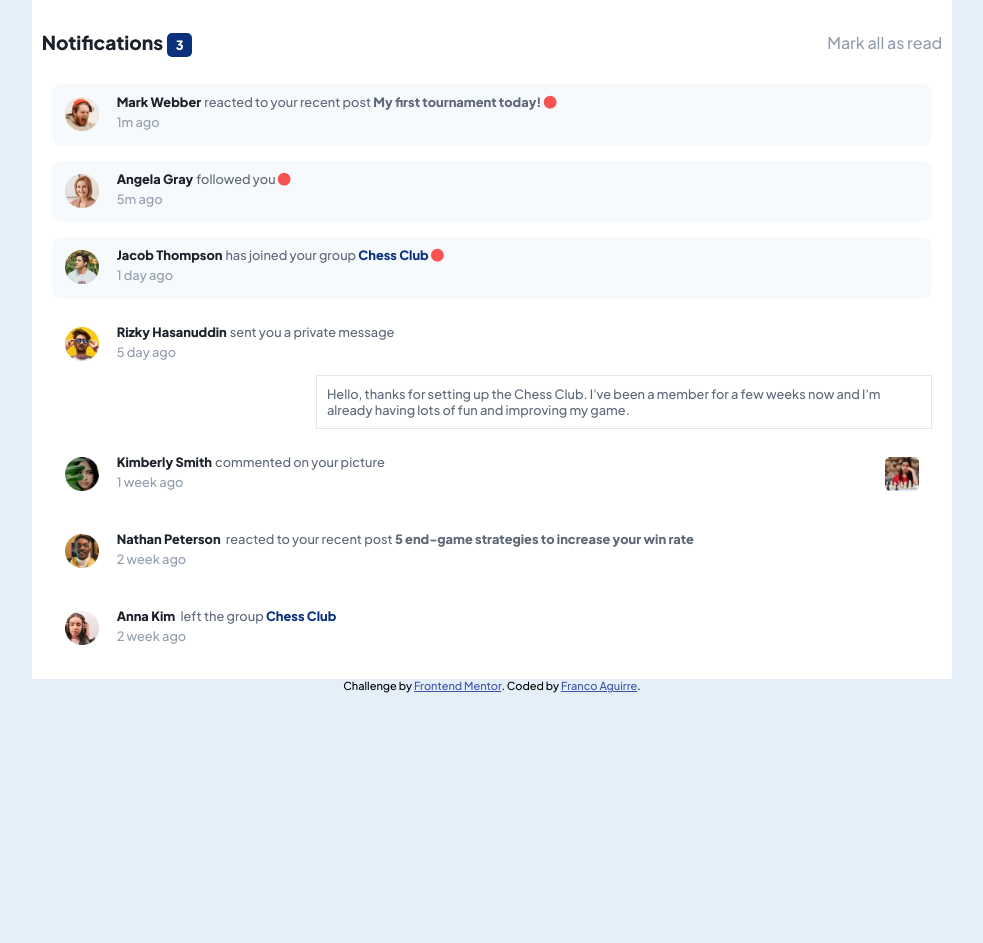
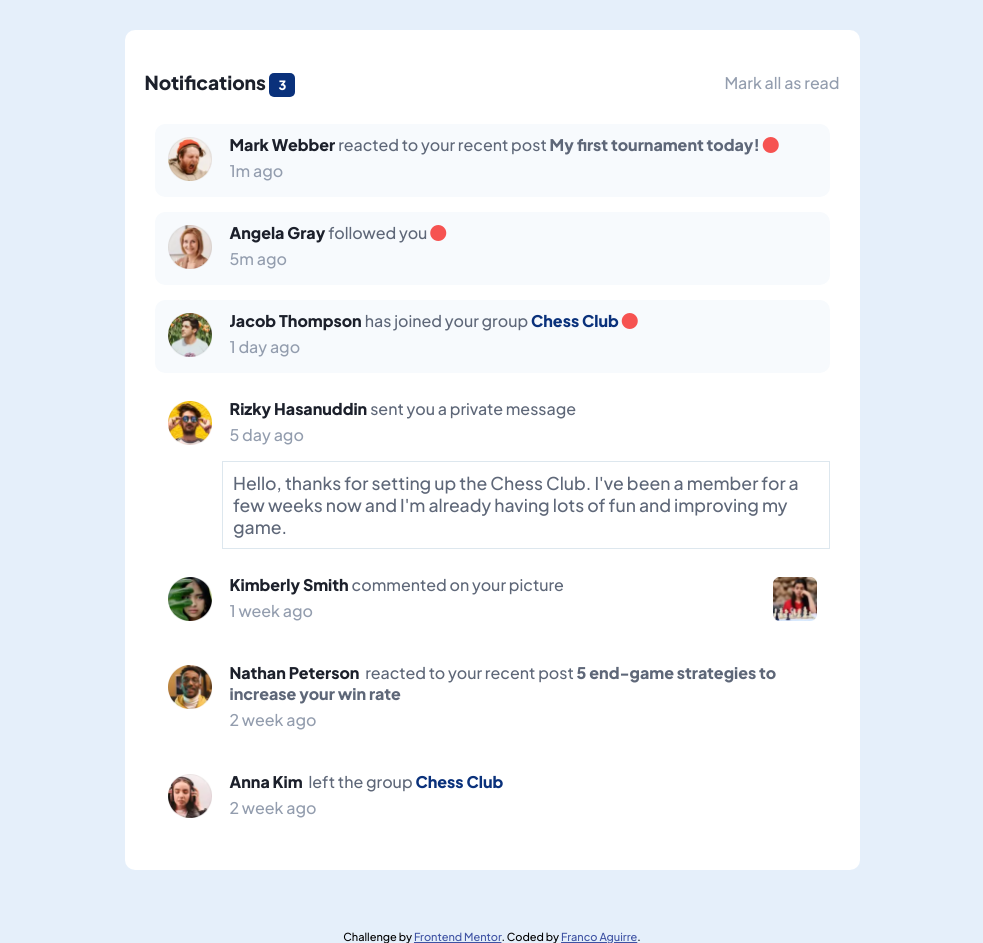
Before and after one commit to Fran3103/Notifications-page, a plain HTML site: page index.html in a window 1280 px wide. Shown: the whole page, without its empty margins (148-1131 px from the left). Before the commit the page ends 800 px from the top, so only its background shows below. Drawn offline with Linux system fonts and the light colour scheme.

Commit message:
version desktop

```diff
--- a/Sass/style.scss
+++ b/Sass/style.scss
@@ -162,3 +162,33 @@ main{
         }
     }
 }
+
+@media screen and (min-width:900px) {
+    p{
+        font-size: 1rem;
+    }
+    main{
+        margin-top: 30px;
+        margin-bottom: 60px;
+        max-width: 735px;
+        height: 840px;
+        padding: 10px;
+        border-radius: 10px;
+    }
+
+    .container{
+        .card, .card2{
+        img{
+            width: 50px;
+            height: 50px;
+        }}
+    .card-p{
+    .message-container{
+        width: 90%;
+        p{
+            margin-right: 10px;
+            font-size: 1.1rem;
+        }
+    }}}
+
+}
```
Also changed, not shown: Sass/style.css, 1 other file.
